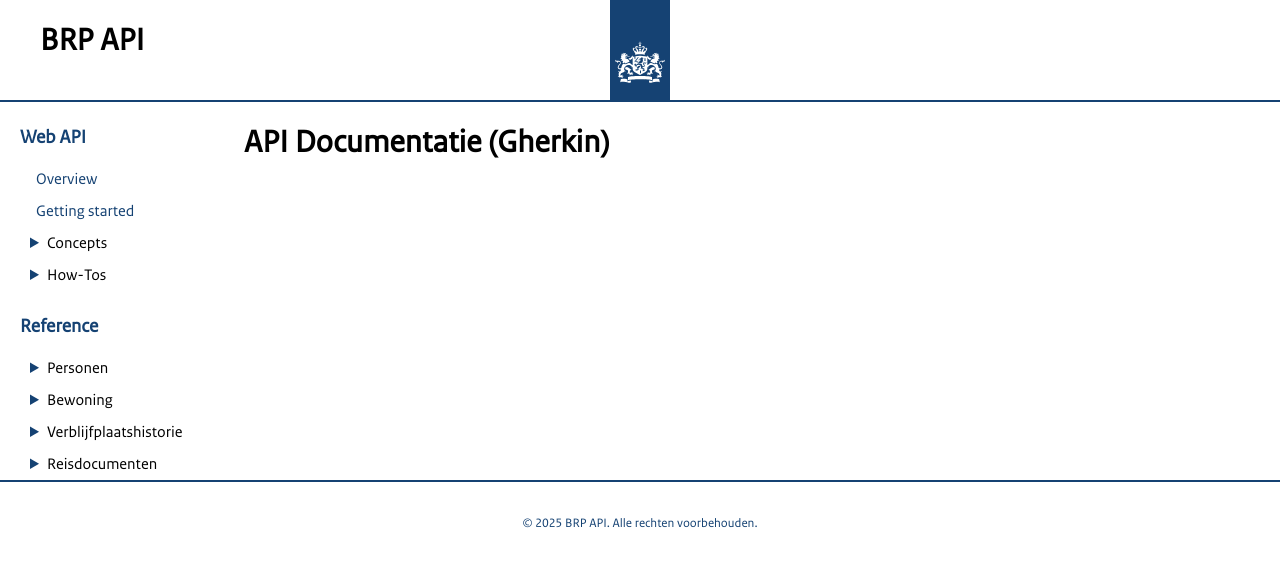
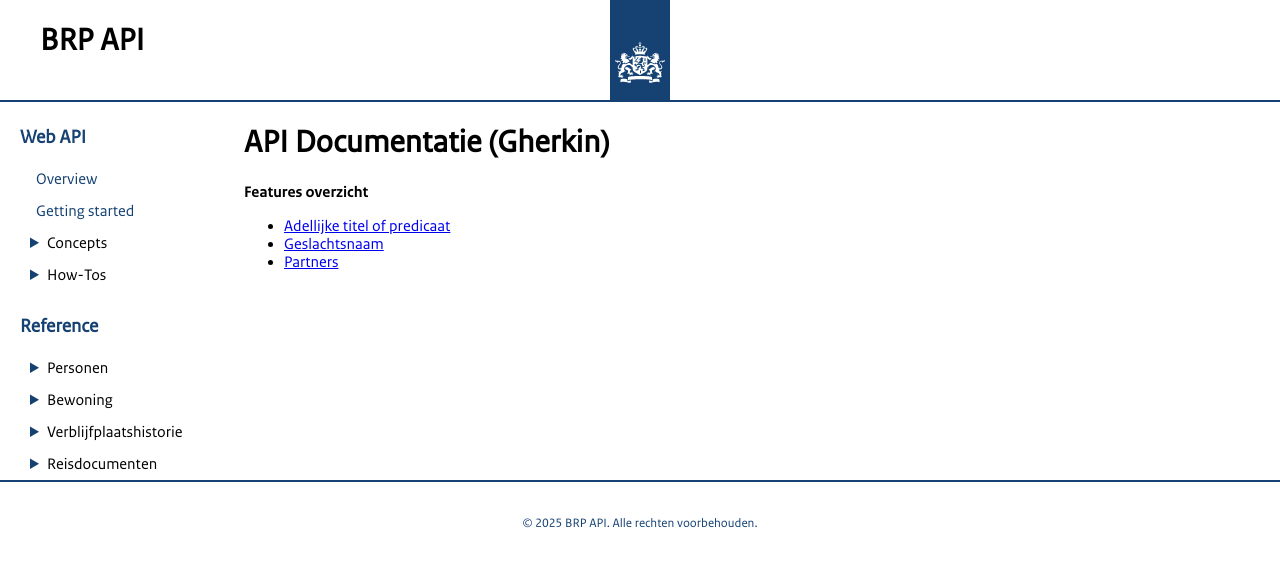
Before and after one commit to BRP-API/devportal, a Next.js app: page /personen/documentatie in a window 1280 px wide. Shown: the top 566 px of the page. Built offline with nearby package versions, Linux system fonts and the light colour scheme.

Commit message:
Gebruik next/link voor anchor elementen in Markdown

```diff
--- a/mdx-components.js
+++ b/mdx-components.js
@@ -1,5 +1,8 @@
+import Link from 'next/link';
+
 export function useMDXComponents(components) {
     return {
+      a: ({ href, children}) => <Link href={href}>{children}</Link>,
       ...components,
     }
   }
--- a/pages/personen/documentatie/index.md
+++ b/pages/personen/documentatie/index.md
@@ -1 +1,6 @@
 # API Documentatie (Gherkin)
+
+**Features overzicht**
+- [Adellijke titel of predicaat](../../features/adellijke_titel_predicaat.feature)
+- [Geslachtsnaam](../../features/geslachtsnaam_leeg_onbekend.feature.md)
+- [Partners](../../features/meerdere-partners.feature.md)
```
